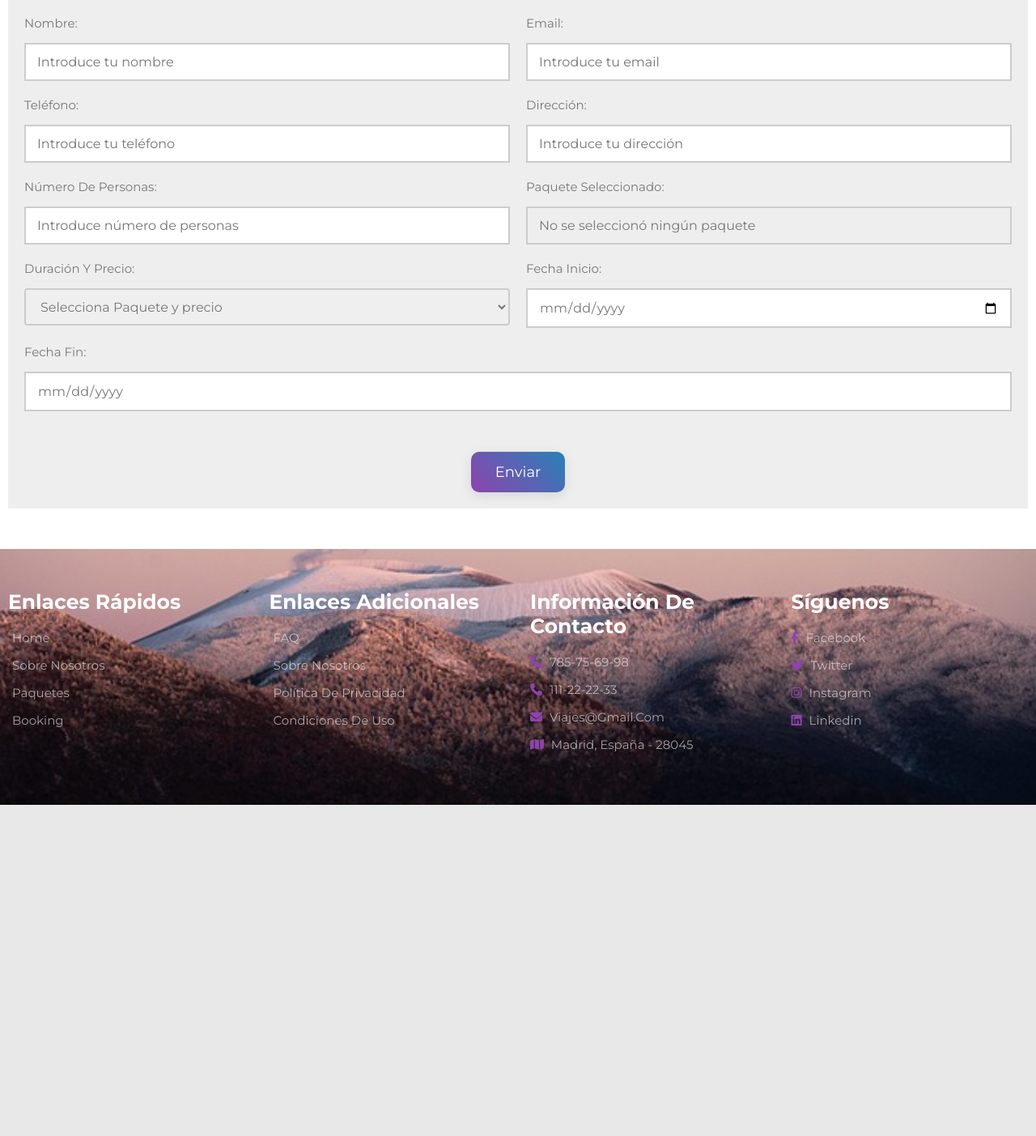
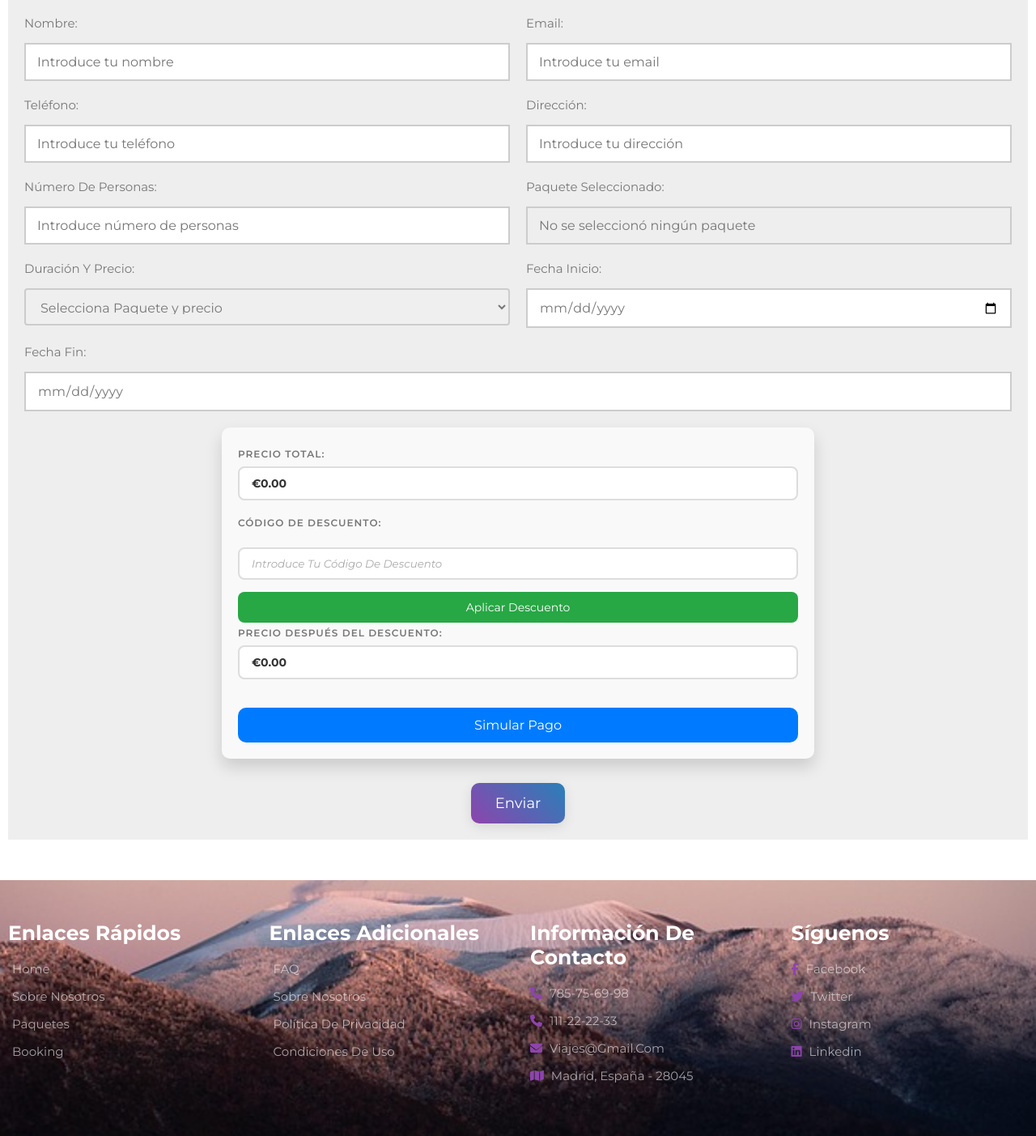
Before and after one commit to almudenadomenech/PROYECTO_VIAJES, a PHP site: page /booking/booking.php in a window 1280 px wide. Shown: the part 426-1829 px from the top of the page at 81% size. Before the commit the page ends 1420 px from the top, so only its background shows below. Run offline with PHP 8.4, Linux system fonts and the light colour scheme; the visitor is signed in with stand-in values (Sample User, id 1); data that the repository does not hold is empty.

Commit message:
añadido pasarela de pago

```diff
--- a/booking/booking.php
+++ b/booking/booking.php
@@ -149,6 +149,7 @@ if (isset($_POST['send'])) {
                 <span>Número de personas:</span>
                 <input type="number" placeholder="Introduce número de personas" name="guest" required>
             </div>
+
             <!-- Selección de paquete (ya mostrado) -->
             <div class="inputBox">
                 <span>Paquete seleccionado:</span>
@@ -172,6 +173,9 @@ if (isset($_POST['send'])) {
                 ?>
                 <input type="text" value="<?= htmlspecialchars($package_name) ?>" disabled>
             </div>
+
+
+
             <!-- Selección de duración y precio -->
             <div class="inputBox">
                 <span>Duración y precio:</span>
@@ -204,7 +208,38 @@ if (isset($_POST['send'])) {
                 <span>Fecha fin:</span>
                 <input type="date" id="leaving" name="leaving" required readonly>
             </div>
+        </div>
+<!-- Sección de Pago y Descuento -->
+<section class="payment-section">
+                <!-- Mostrar el precio total -->
+                <div class="inputBox">
+                    <span>Precio total:</span>
+                    <input type="text" id="total-price" value="€0.00" disabled>
+                </div>
 
+                <!-- Campo para aplicar descuento -->
+                <div class="inputBox">
+                    <span>Código de descuento:</span>
+                    <input type="text" id="discount-code" placeholder="Introduce tu código de descuento">
+                </div>
+
+                <!-- Botón para aplicar el descuento -->
+                <div class="inputBox">
+                    <button type="button" id="apply-discount" onclick="applyDiscount()">Aplicar descuento</button>
+                </div>
+
+                <!-- Mostrar el total después del descuento -->
+                <div class="inputBox">
+                    <span>Precio después del descuento:</span>
+                    <input type="text" id="discounted-price" value="€0.00" disabled>
+                </div>
+
+                <!-- Botón de pago -->
+                <div class="button-container">
+                    <button type="button" id="pay-button" onclick="processPayment()">Simular pago</button>
+                </div>
+            </section>
+        <!-- Botón de enviar -->
         <div class="button-container">
             <input type="submit" value="Enviar" class="btn" name="send">
         </div>
@@ -223,6 +258,9 @@ if (isset($_POST['send'])) {
     </div>
 </div>
 <?php endif; ?>
+
+
+
 
 
 <!-- Footer -->
--- a/css/style.css
+++ b/css/style.css
@@ -2168,7 +2168,7 @@ textarea {
     background-color: white;
     color: black;
 }
-/* -----------------PAGINA DE BOOKING---------------*/
+/* -----------------PAGINA DE booking---------------*/
 
 .booking .heading-title {
     margin-top: -20px;
@@ -2316,6 +2316,120 @@ textarea {
     color: black;
 }
 
+/* Contenedor para la sección de pago y descuento */
+.payment-section {
+    width: 60%; /* Incrementamos un poco el ancho */
+    max-width: 800px; /* Máximo tamaño para pantallas grandes */
+    padding: 2rem;
+    background-color: #f9f9f9; /* Color de fondo más suave */
+    margin: 2rem auto; /* Centrado del contenedor */
+    border-radius: 10px;
+    box-shadow: 0 10px 20px rgba(0, 0, 0, 0.15); /* Sombra más suave */
+    box-sizing: border-box; /* Para asegurarse de que el padding no afecte el tamaño total */
+    font-family: 'Arial', sans-serif;
+}
+/* Estilo para los 'span' de los títulos */
+.payment-section .inputBox span {
+    display: block;  /* Hace que los 'span' ocupen una línea completa */
+    font-size: 1.6rem; /* Tamaño de fuente más grande */
+    font-weight: 600; /* Fuente más fuerte */
+    color: #333; /* Color de texto oscuro para buena legibilidad */
+    margin-bottom: 0.8rem; /* Espacio entre el texto y el input */
+    text-transform: uppercase; /* Convierte el texto a mayúsculas */
+    letter-spacing: 1px; /* Espaciado entre las letras para mayor legibilidad */
+}
+
+/* Estilo para los 'span' de los títulos cuando el input tiene foco */
+.payment-section .inputBox input:focus + span {
+    color: #007bff; /* Cambia el color del texto al azul cuando el campo está enfocado */
+}
+
+/* Estilo para los 'span' en campos con 'placeholder' */
+.payment-section .inputBox input::placeholder {
+    font-style: italic; /* Hace que el placeholder sea en cursiva */
+    color: #aaa; /* Color suave para el texto del placeholder */
+}
+
+/* Estilo para los campos de precio total y descuento */
+.payment-section .inputBox input#total-price,
+.payment-section .inputBox input#discounted-price {
+    background-color: #fff;
+    font-weight: bold;
+    font-size: 1.4rem;
+    color: #333;
+    padding: 1rem 1.5rem;
+    border: 2px solid #ddd;
+    border-radius: 8px;
+    min-height: 4rem;
+    width: 100%;
+    margin-bottom: 1.5rem; /* Espaciado entre campos */
+    transition: border-color 0.3s ease, background-color 0.3s ease;
+}
+
+/* Estilo para el campo de código de descuento */
+.payment-section .inputBox #discount-code {
+    font-size: 1.rem;
+    padding: 1rem 1.5rem;
+    border: 2px solid #ddd;
+    border-radius: 8px;
+    margin-top: 1.5rem;
+    min-height: 4rem;
+    width: 100%;
+    margin-bottom: 1.5rem;
+}
+
+/* Efecto de enfoque para los campos de entrada */
+.payment-section .inputBox input:focus,
+.payment-section .inputBox select:focus {
+    border-color: #007bff;
+    background-color: #f0f8ff;
+    outline: none;
+}
+
+/* Estilo para el botón de aplicar descuento */
+.payment-section .inputBox #apply-discount {
+    padding: 1rem 2rem;
+    background-color: #28a745;
+    color: #fff;
+    border: none;
+    font-size: 1.4rem;
+    cursor: pointer;
+    border-radius: 8px;
+    width: 100%;
+    transition: background-color 0.3s ease;
+}
+
+/* Hover del botón de aplicar descuento */
+.payment-section .inputBox #apply-discount:hover {
+    background-color: #218838;
+}
+
+/* Estilo para el botón de pago */
+.payment-section .button-container #pay-button {
+    padding: 1.2rem 2.4rem;
+    font-size: 1.6rem;
+    background-color: #007bff;
+    color: #fff;
+    border: none;
+    border-radius: 10px;
+    cursor: pointer;
+    transition: background-color 0.3s;
+    width: 100%;
+}
+
+/* Hover del botón de pago */
+.payment-section .button-container #pay-button:hover {
+    background-color: #0056b3;
+}
+
+/* Estilos para el texto informativo en la sección de pago */
+.payment-section .inputBox span {
+    font-size: 1.2rem;
+    color: #777;
+    display: block;
+    margin-top: 0.5rem;
+}
+
 
 
 /*--------------- ESTILOS BOOKING-LIST ---------------*/
--- a/js/script.js
+++ b/js/script.js
@@ -142,3 +142,46 @@ document.addEventListener('DOMContentLoaded', function () {
     // Detectar cuando cambie la duración
     durationSelect.addEventListener('change', setLeavingDate);
 });
+
+
+// PASARELA DE PAGO
+
+// Función para aplicar el descuento
+function applyDiscount() {
+    const discountCode = document.getElementById('discount-code').value;
+    let totalPrice = parseFloat(document.getElementById('total-price').value.replace('€', '').replace(',', '.'));
+    let discount = 0;
+
+    // Lógica para aplicar descuento (puedes modificar esto según tus necesidades)
+    if (discountCode === 'DESCUENTO10') {
+        discount = 0.10; // 10% de descuento
+    } else if (discountCode === 'DESCUENTO20') {
+        discount = 0.20; // 20% de descuento
+    }
+
+    // Aplicar el descuento
+    const discountedPrice = totalPrice - (totalPrice * discount);
+
+    // Mostrar el precio después del descuento
+    document.getElementById('discounted-price').value = '€' + discountedPrice.toFixed(2);
+}
+
+// Función para simular el pago
+function processPayment() {
+    const discountedPrice = parseFloat(document.getElementById('discounted-price').value.replace('€', '').replace(',', '.'));
+
+    if (discountedPrice <= 0) {
+        alert("Por favor, asegúrate de que el precio total sea mayor a 0.");
+        return;
+    }
+
+    // Simular un proceso de pago
+    const paymentSuccess = Math.random() > 0.2; // Simulamos un 80% de éxito en el pago
+
+    if (paymentSuccess) {
+        alert("¡Pago realizado con éxito! Gracias por tu compra.");
+        // Aquí podrías redirigir al usuario o realizar otras acciones, como enviar los datos al servidor.
+    } else {
+        alert("Hubo un problema al procesar el pago. Inténtalo de nuevo más tarde.");
+    }
+}
```
Lines whose indentation alone changed are shown as unchanged.
